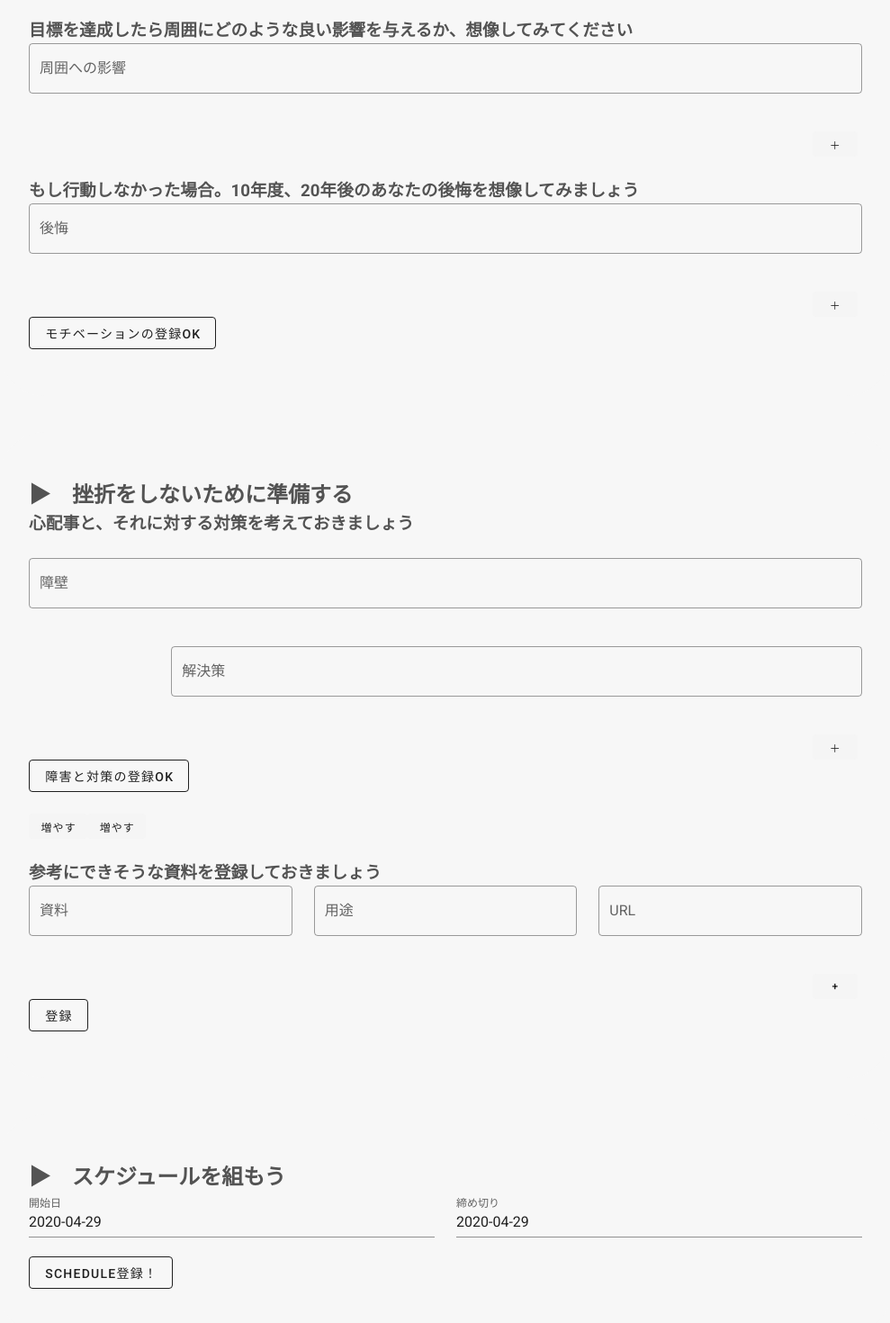
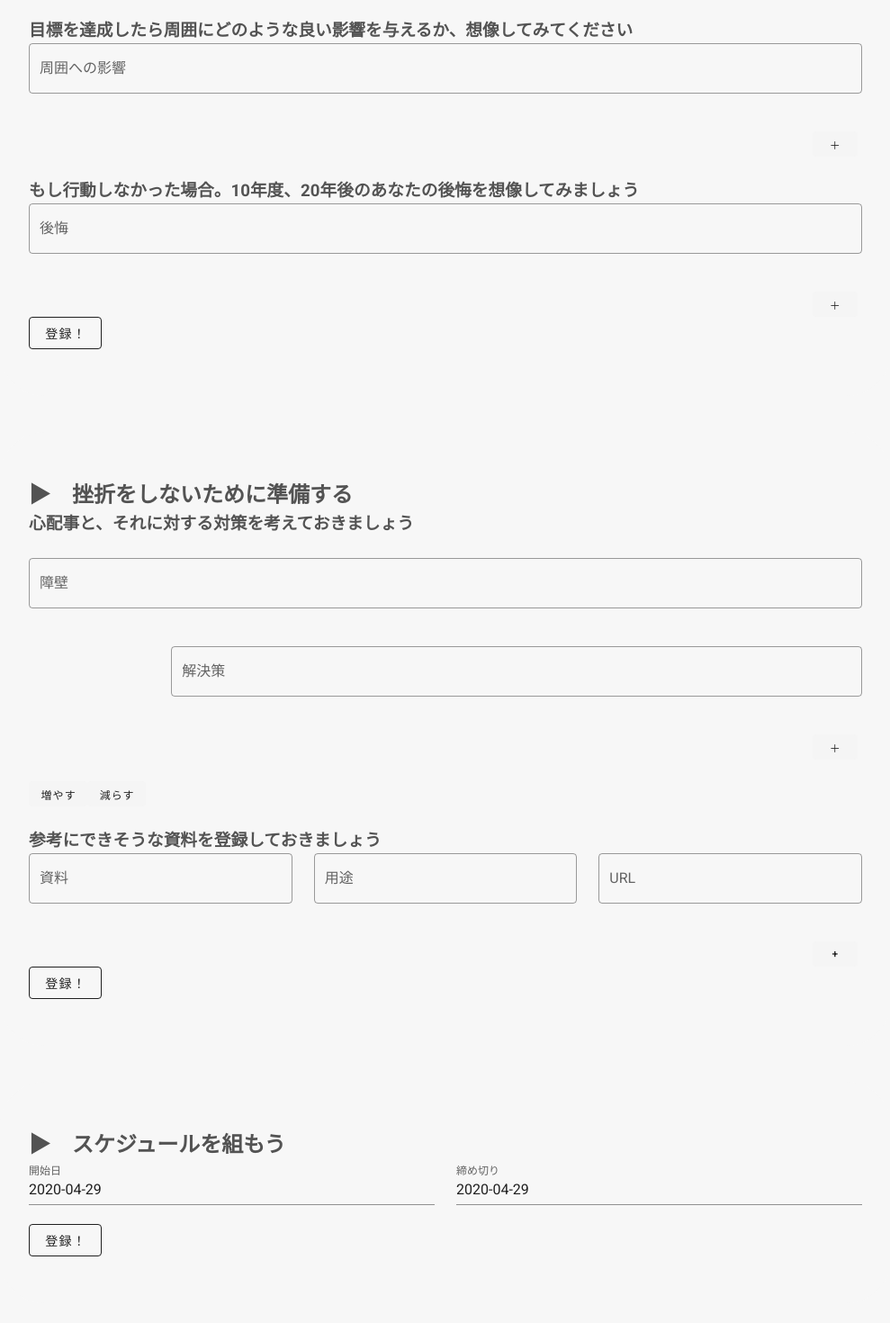
Before and after one commit to cerven12/woop_app, a Vue app in the folder frontend/: page / in a window 1280 px wide. Shown: the part 1044-2514 px from the top of the page at 90% size, without its empty margins (270-1259 px from the left). Built offline with nearby package versions, Linux system fonts and the light colour scheme; a web font is replaced by a local one; what mavon-editor would draw is missing.

Commit message:
html update

```diff
--- a/frontend/src/components/CreateGoal/CounterMeasureWorryIdea.vue
+++ b/frontend/src/components/CreateGoal/CounterMeasureWorryIdea.vue
@@ -63,7 +63,7 @@
             ><v-btn depressed small @click="addIdeaForm">＋</v-btn></v-col
           >
         </v-row>
-        <v-btn outlined @click="worryIdeaRegister">障害と対策の登録OK</v-btn>
+        <!-- <v-btn outlined @click="worryIdeaRegister">障害と対策の登録OK</v-btn> -->
       </v-container>
     </v-form>
   </div>
--- a/frontend/src/components/CreateGoal/CreateGoalCounterMeasure.vue
+++ b/frontend/src/components/CreateGoal/CreateGoalCounterMeasure.vue
@@ -12,7 +12,6 @@
       </v-container>
       <div id="countermeasure" class="input_group">
         <CounterMeasureWorryIdea
-          ref="child"
           :goal_id="goal_id"
           v-for="n in worryideacomponent"
           v-bind:key="n.id"
@@ -20,10 +19,10 @@
         <v-container>
           <v-row>
             <v-col cols="2">
-              <v-btn depressed small @click.prevent="worryideacomponent++"
+              <v-btn depressed small @click.prevent="addWorryIdeaForm"
                 >増やす</v-btn
-              ><v-btn depressed small @click.prevent="worryideacomponent--"
-                >増やす</v-btn
+              ><v-btn depressed small @click.prevent="deleteWorryIdeaForm"
+                >減らす</v-btn
               >
             </v-col>
           </v-row>
@@ -52,11 +51,16 @@
                       v-model="references.reference_use"
                     ></v-text-field>
                   </v-col>
-                  <v-col cols="4">
+                  <v-col cols="3">
                     <v-text-field
                       outlined
                       v-model="references.reference_source"
                     ></v-text-field>
+                  </v-col>
+                  <v-col cols="1">
+                    <v-btn @click="deleteRefernce(index)" color="error" text
+                      >✘</v-btn
+                    >
                   </v-col>
                 </v-row>
               </div>
@@ -95,7 +99,7 @@
                   +
                 </v-btn>
               </v-col> </v-row
-            ><v-btn outlined @click="refRegister">登録</v-btn>
+            ><v-btn outlined @click="refRegister">登録！</v-btn>
           </v-container>
         </v-form>
       </div>
@@ -126,6 +130,22 @@ export default {
     };
   },
   methods: {
+    addWorryIdeaForm: function() {
+      const vm = this;
+      vm.worryideacomponent++;
+    },
+    deleteWorryIdeaForm: function() {
+      const vm = this;
+      if (vm.worryideacomponent === 1) {
+        console.log(`これ以上は消せないよ`);
+      } else {
+        vm.worryideacomponent--;
+      }
+    },
+    // worryIdeaRegister: function() {
+    //   this.$refs.child.worryIdeaRegister();
+    // },
+
     refeadd: function() {
       const form = {
         reference_name: "",
@@ -133,6 +153,10 @@ export default {
         reference_source: "",
       };
       this.refList.push(form);
+    },
+    deleteRefernce: function(index) {
+      this.refList.splice(index, 1);
+      console.log(this.refList);
     },
 
     refRegister: function() {
@@ -194,23 +218,6 @@ h2,
 h3 {
   color: rgb(83, 83, 83);
 }
-
-/* Color Theme Swatches in Hex */
-.Sam-Experiences-1-hex {
-  color: #0f1140;
-}
-.Sam-Experiences-2-hex {
-  color: #1c2140;
-}
-.Sam-Experiences-3-hex {
-  color: #454859;
-}
-.Sam-Experiences-4-hex {
-  color: #f2e4bb;
-}
-.Sam-Experiences-5-hex {
-  color: #d9c6b0;
-}
 </style>
 
 <style>
--- a/frontend/src/components/CreateGoal/CreateGoalMotivation.vue
+++ b/frontend/src/components/CreateGoal/CreateGoalMotivation.vue
@@ -173,9 +173,7 @@
               ><v-btn depressed small @click="addFutureSelf">＋</v-btn></v-col
             >
           </v-row>
-          <v-btn @click="allMotivesRegister" outlined
-            >モチベーションの登録OK</v-btn
-          >
+          <v-btn @click="allMotivesRegister" outlined>登録！</v-btn>
         </v-container>
       </v-form>
     </div>
--- a/frontend/src/components/CreateGoal/CreateGoalSchedule.vue
+++ b/frontend/src/components/CreateGoal/CreateGoalSchedule.vue
@@ -73,7 +73,7 @@
           </v-col>
         </v-row>
         <v-btn outlined @click="scheduleRegister(start_date, deadline_date)"
-          >Schedule登録！</v-btn
+          >登録！</v-btn
         >
       </v-container>
     </v-form>
--- a/frontend/src/views/CreateGoal.vue
+++ b/frontend/src/views/CreateGoal.vue
@@ -184,7 +184,7 @@ export default {
 }
 
 h1 {
-  color: #3f5eb5;
+  color: #383838;
 }
 
 h2,
```
